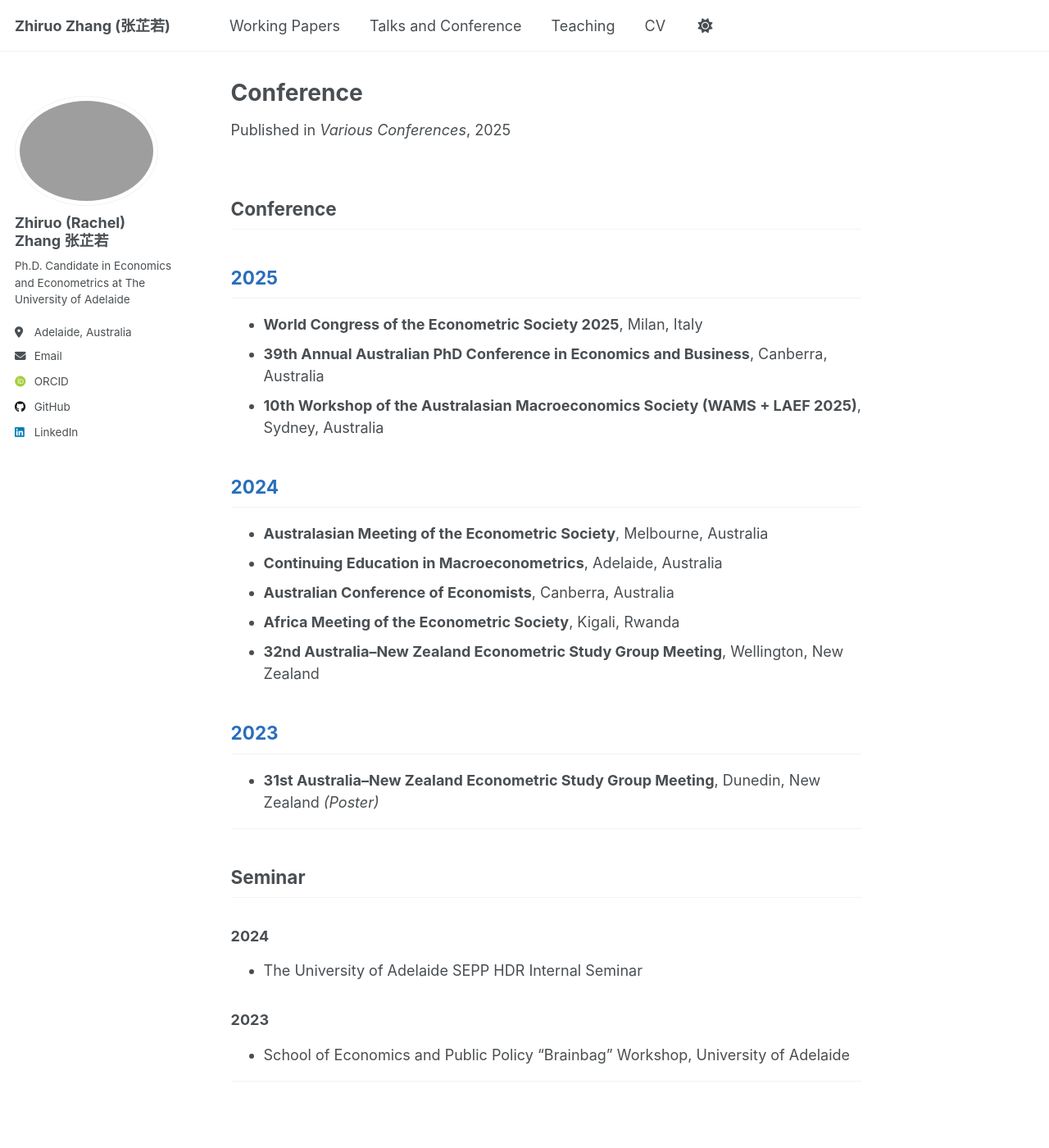
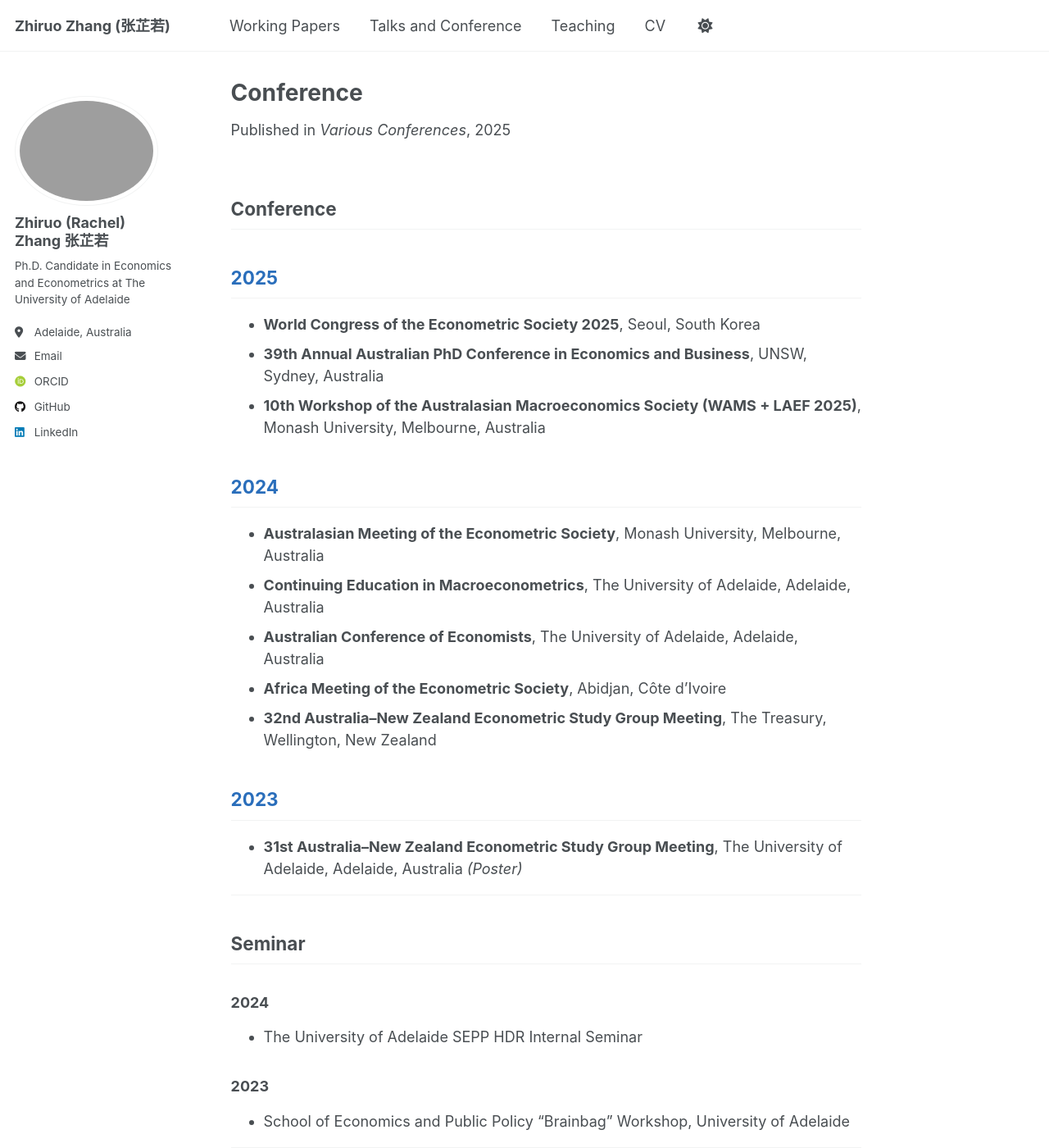
Before and after one commit to zhiruozzr/zhiruozzr.github.io, a Jekyll site: the page built from _talks/conference-presentations.md, in a window 1280 px wide and 1400 px high. Shown: the whole window at 82% size. Built offline with Jekyll 4.4.1, drawn with Linux system fonts in a browser that asks for light colours; some web fonts are replaced; a script that is not in the unit is left out.

Commit message:
Update conference presentation locations for 2025 and 2024

```diff
--- a/_talks/conference-presentations.md
+++ b/_talks/conference-presentations.md
@@ -10,20 +10,20 @@ location: ""
 
 ## <span style="color:#2a6ebb;">2025</span>
 
-- **World Congress of the Econometric Society 2025**, Milan, Italy
-- **39th Annual Australian PhD Conference in Economics and Business**, Canberra, Australia
-- **10th Workshop of the Australasian Macroeconomics Society (WAMS + LAEF 2025)**, Sydney, Australia
+- **World Congress of the Econometric Society 2025**, Seoul, South Korea
+- **39th Annual Australian PhD Conference in Economics and Business**, UNSW, Sydney, Australia
+- **10th Workshop of the Australasian Macroeconomics Society (WAMS + LAEF 2025)**, Monash University, Melbourne, Australia
 
 
 ## <span style="color:#2a6ebb;">2024</span>
 
-- **Australasian Meeting of the Econometric Society**, Melbourne, Australia
-- **Continuing Education in Macroeconometrics**, Adelaide, Australia
-- **Australian Conference of Economists**, Canberra, Australia
-- **Africa Meeting of the Econometric Society**, Kigali, Rwanda
-- **32nd Australia–New Zealand Econometric Study Group Meeting**, Wellington, New Zealand
+- **Australasian Meeting of the Econometric Society**, Monash University, Melbourne, Australia
+- **Continuing Education in Macroeconometrics**, The University of Adelaide, Adelaide, Australia
+- **Australian Conference of Economists**, The University of Adelaide, Adelaide, Australia
+- **Africa Meeting of the Econometric Society**, Abidjan, Côte d'Ivoire
+- **32nd Australia–New Zealand Econometric Study Group Meeting**, The Treasury, Wellington, New Zealand
 
 
 ## <span style="color:#2a6ebb;">2023</span>
 
-- **31st Australia–New Zealand Econometric Study Group Meeting**, Dunedin, New Zealand *(Poster)*
+- **31st Australia–New Zealand Econometric Study Group Meeting**, The University of Adelaide, Adelaide, Australia  *(Poster)*
```
